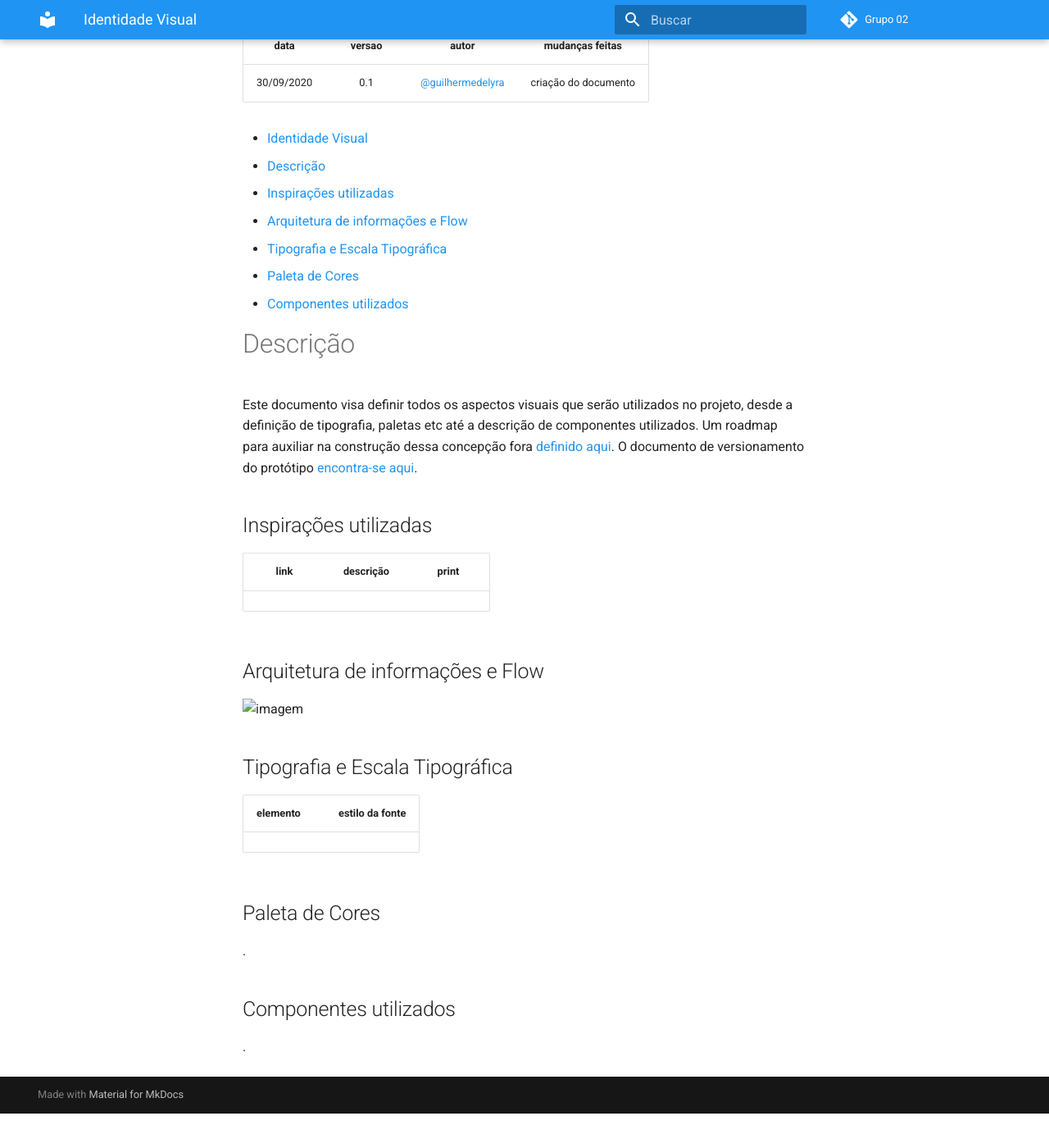
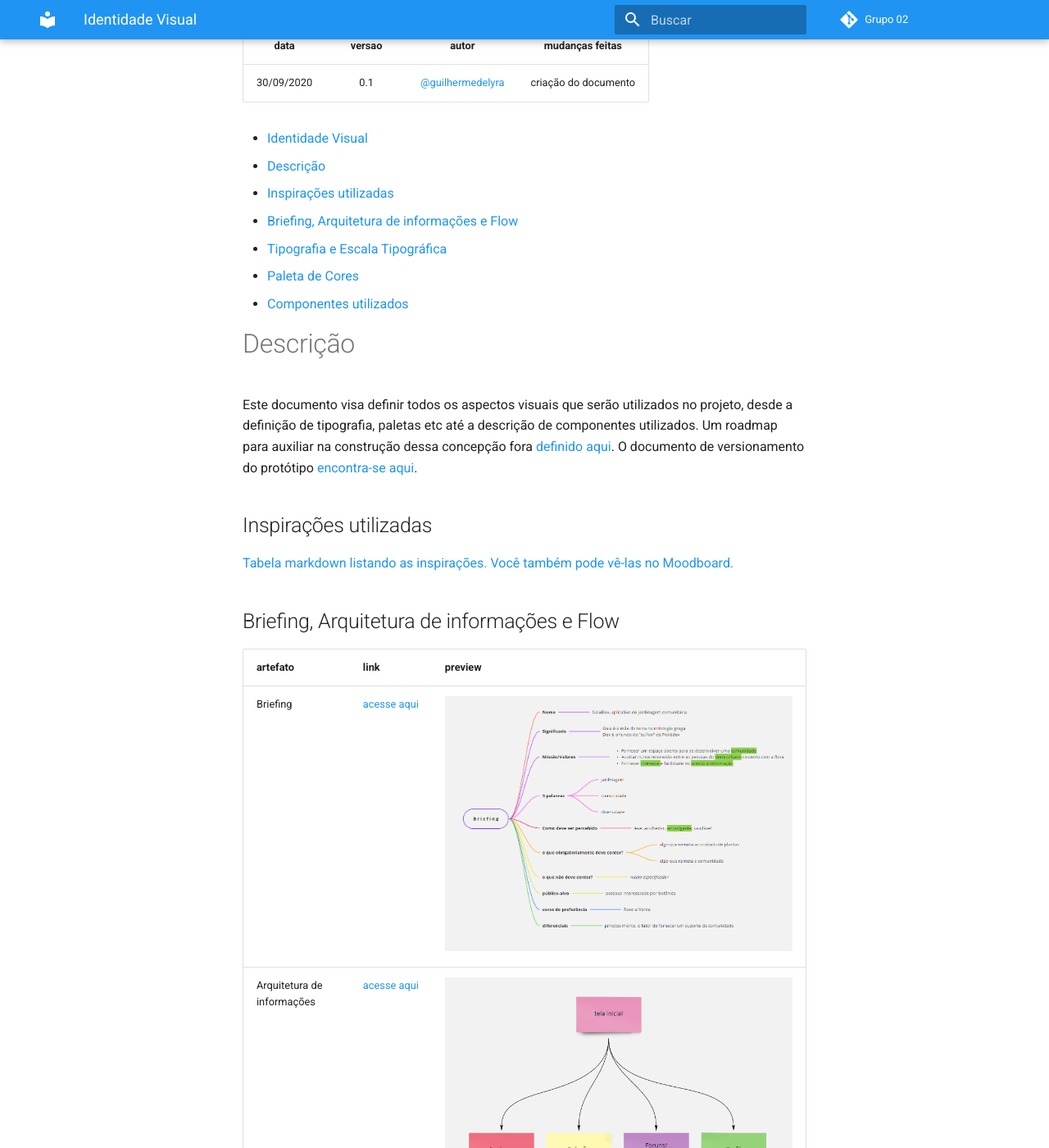
Before and after one commit to fga-eps-mds/2020.1-GaiaDex-wiki, an MkDocs documentation site: the page built from docs/visual_identity/visual_identity.md, in a window 1280 px wide and 1400 px high, scrolled down 195 px. Shown: the whole window at 82% size. Built offline with MkDocs 1.6.1 and Material for MkDocs 9.7.7, drawn with Linux system fonts in a browser that asks for light colours; comment, search, counter and statistics services are not loaded; old or Windows-style settings are respelled for this version of MkDocs; before the commit the page ends 1553 px from its top, so only the background shows below that.

Commit message:
adicionando >inspiracoes< e >moodboard<

```diff
--- a/docs/visual_identity/visual_identity.md
+++ b/docs/visual_identity/visual_identity.md
@@ -7,7 +7,7 @@
 - [Identidade Visual](#identidade-visual)
 - [Descrição](#descrição)
   - [Inspirações utilizadas](#inspirações-utilizadas)
-  - [Arquitetura de informações e Flow](#arquitetura-de-informações-e-flow)
+  - [Briefing, Arquitetura de informações e Flow](#briefing-arquitetura-de-informações-e-flow)
   - [Tipografia e Escala Tipográfica](#tipografia-e-escala-tipográfica)
   - [Paleta de Cores](#paleta-de-cores)
   - [Componentes utilizados](#componentes-utilizados)
@@ -20,13 +20,16 @@ O documento de versionamento do protótipo [encontra-se aqui](./../prototipo/pro
 
 ## Inspirações utilizadas
 
-| link | descrição | print |
-| :--: | :-------: | :---: |
-|      |           |       |
+[Tabela markdown listando as inspirações.](./inspirations.md)
+[Você também pode vê-las no Moodboard.](./moodboard.md)
 
-## Arquitetura de informações e Flow
+## Briefing, Arquitetura de informações e Flow
 
-![imagem]()
+| artefato                   | link                                                    | preview                                       |
+| -------------------------- | ------------------------------------------------------- | --------------------------------------------- |
+| Briefing                   | [acesse aqui](https://miro.com/app/board/o9J_kjsXNFg=/) | ![img](./imgs/briefing.png)                   |
+| Arquitetura de informações | [acesse aqui](https://miro.com/app/board/o9J_kjsXNFg=/) | ![img](./imgs/arquitetura_de_informacoes.png) |
+| Flow                       | [acesse aqui](https://miro.com/app/board/o9J_kj34qxc=/) | ![img](./imgs/flow.png)                       |
 
 ## Tipografia e Escala Tipográfica
 
```
Also changed, not shown: docs/visual_identity/inspirations.md (added, +55 -0 lines), docs/visual_identity/moodboard.md (added, +21 -0 lines), docs/visual_identity/imgs/arquitetura_de_informacoes.png (added), docs/visual_identity/imgs/briefing.png (added), docs/visual_identity/imgs/flow.png (added), 4 other files.
